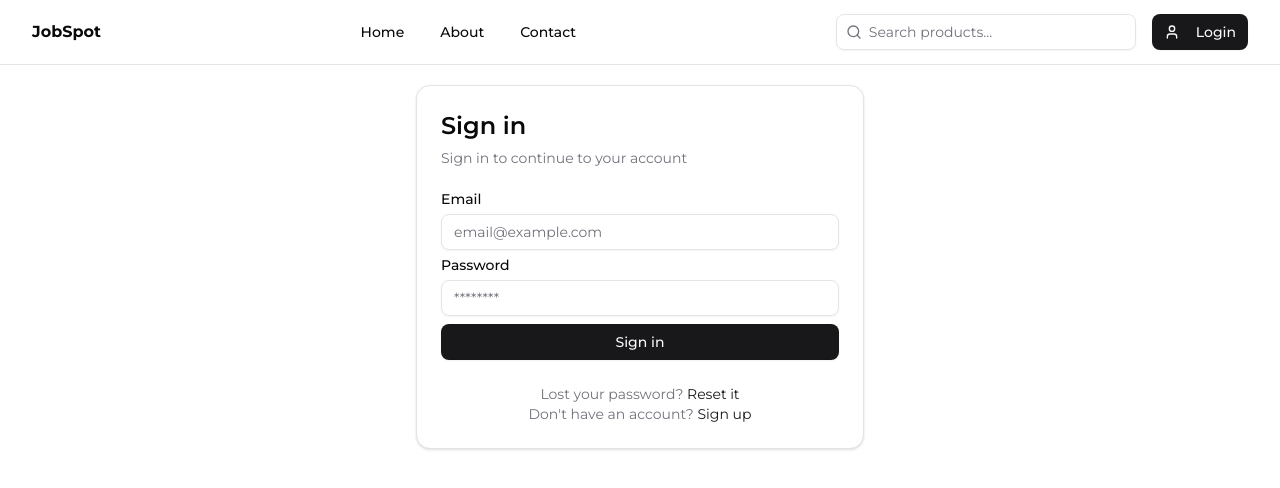
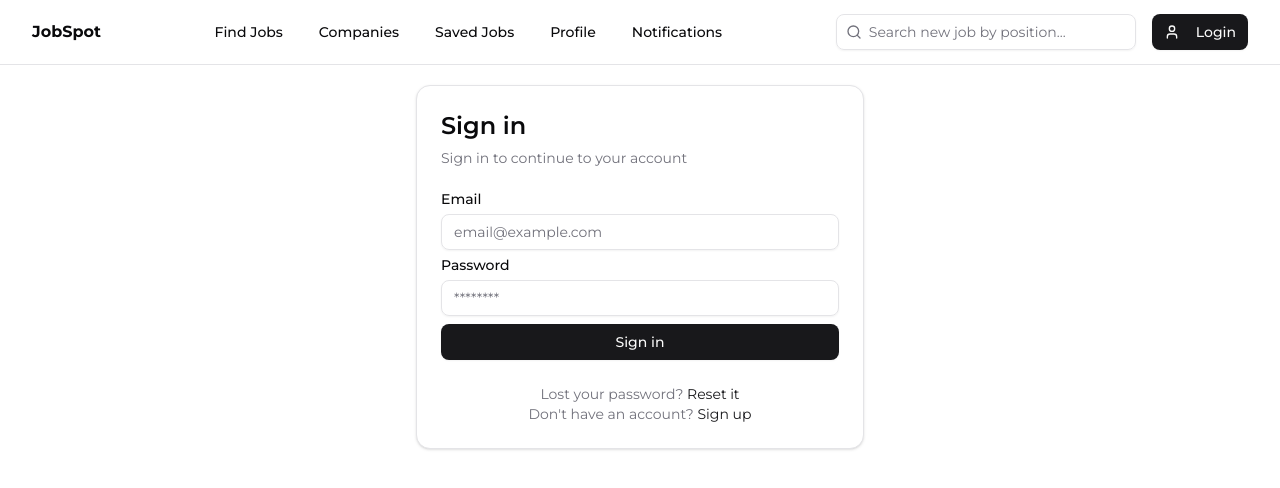
Before and after one commit to SzymonG110/jobspot, a Next.js app: page /auth/signin in a window 1280 px wide. Shown: the top 488 px of the page. Built offline with nearby package versions, Linux system fonts and the light colour scheme.

Commit message:
chore: navbar fixes

```diff
--- a/src/features/core/components/navbar.tsx
+++ b/src/features/core/components/navbar.tsx
@@ -62,32 +62,16 @@ const Navbar = () => {
 
         <NavigationMenu className="hidden lg:flex">
           <NavigationMenuList>
-            <NavigationMenuItem>
-              <NavigationMenuLink
-                className="group bg-background hover:bg-accent hover:text-accent-foreground focus:bg-accent focus:text-accent-foreground data-[active]:bg-accent/50 data-[state=open]:bg-accent/50 inline-flex h-9 w-max items-center justify-center rounded-md px-4 py-2 text-sm font-medium transition-colors focus:outline-none disabled:pointer-events-none disabled:opacity-50"
-                href="/"
-              >
-                Home
-              </NavigationMenuLink>
-            </NavigationMenuItem>
-
-            <NavigationMenuItem>
-              <NavigationMenuLink
-                className="group bg-background hover:bg-accent hover:text-accent-foreground focus:bg-accent focus:text-accent-foreground data-[active]:bg-accent/50 data-[state=open]:bg-accent/50 inline-flex h-9 w-max items-center justify-center rounded-md px-4 py-2 text-sm font-medium transition-colors focus:outline-none disabled:pointer-events-none disabled:opacity-50"
-                href="/about"
-              >
-                About
-              </NavigationMenuLink>
-            </NavigationMenuItem>
-
-            <NavigationMenuItem>
-              <NavigationMenuLink
-                className="group bg-background hover:bg-accent hover:text-accent-foreground focus:bg-accent focus:text-accent-foreground data-[active]:bg-accent/50 data-[state=open]:bg-accent/50 inline-flex h-9 w-max items-center justify-center rounded-md px-4 py-2 text-sm font-medium transition-colors focus:outline-none disabled:pointer-events-none disabled:opacity-50"
-                href="/contact"
-              >
-                Contact
-              </NavigationMenuLink>
-            </NavigationMenuItem>
+            {navigationLinks.map((link) => (
+              <NavigationMenuItem key={link.name}>
+                <NavigationMenuLink
+                  className="group bg-background hover:bg-accent hover:text-accent-foreground focus:bg-accent focus:text-accent-foreground data-[active]:bg-accent/50 data-[state=open]:bg-accent/50 inline-flex h-9 w-max items-center justify-center rounded-md px-4 py-2 text-sm font-medium transition-colors focus:outline-none disabled:pointer-events-none disabled:opacity-50"
+                  href={link.href}
+                >
+                  {link.name}
+                </NavigationMenuLink>
+              </NavigationMenuItem>
+            ))}
           </NavigationMenuList>
         </NavigationMenu>
         <div className="flex items-center space-x-4">
@@ -96,7 +80,7 @@ const Navbar = () => {
               <Search className="text-muted-foreground absolute top-2.5 left-2.5 h-4 w-4" />
               <Input
                 type="search"
-                placeholder="Search products..."
+                placeholder="Search new job by position..."
                 className="w-[200px] pl-8 lg:w-[300px]"
               />
             </div>
```
Also changed, not shown: 1 other file (tests, documents, lock files or other folders).
